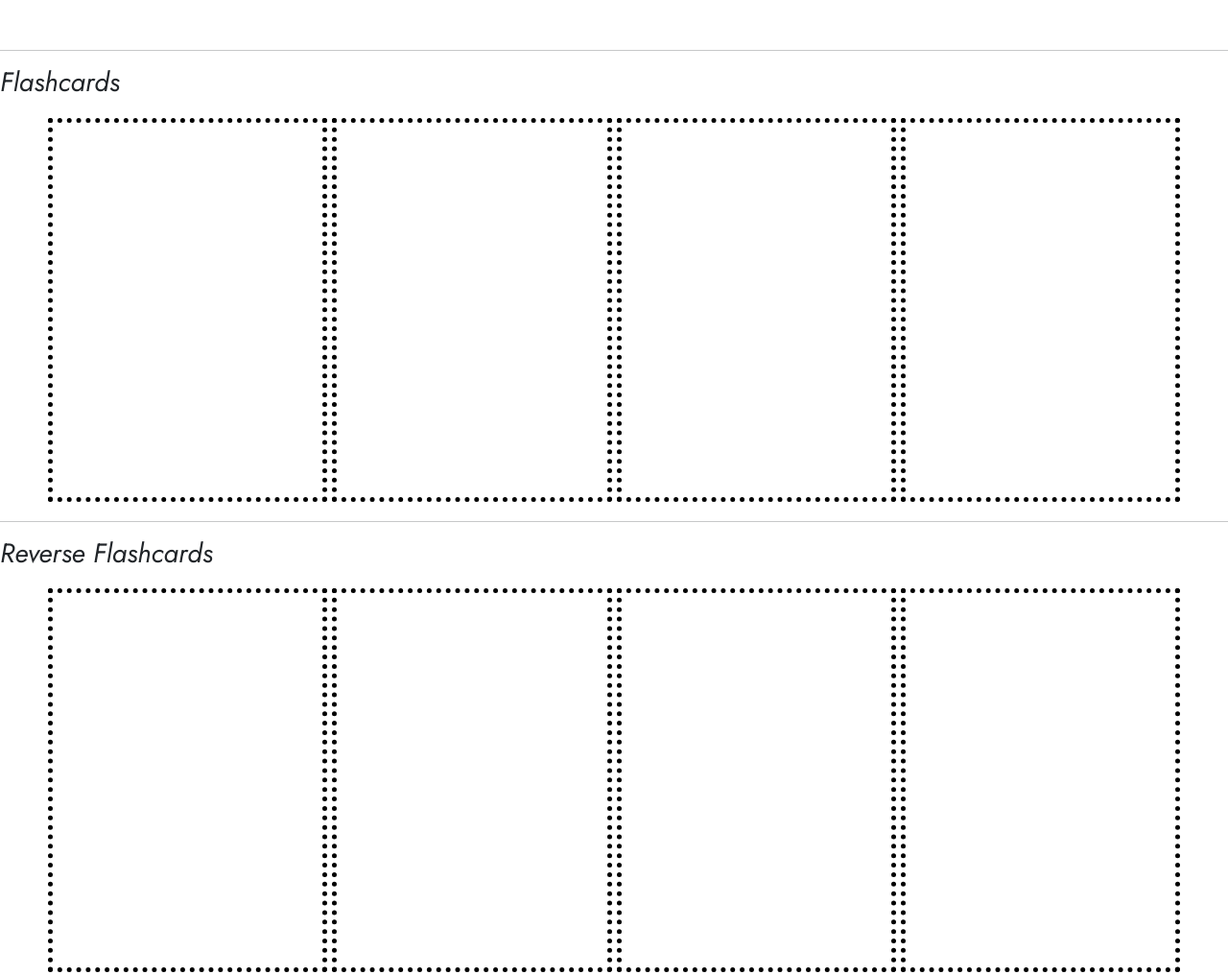
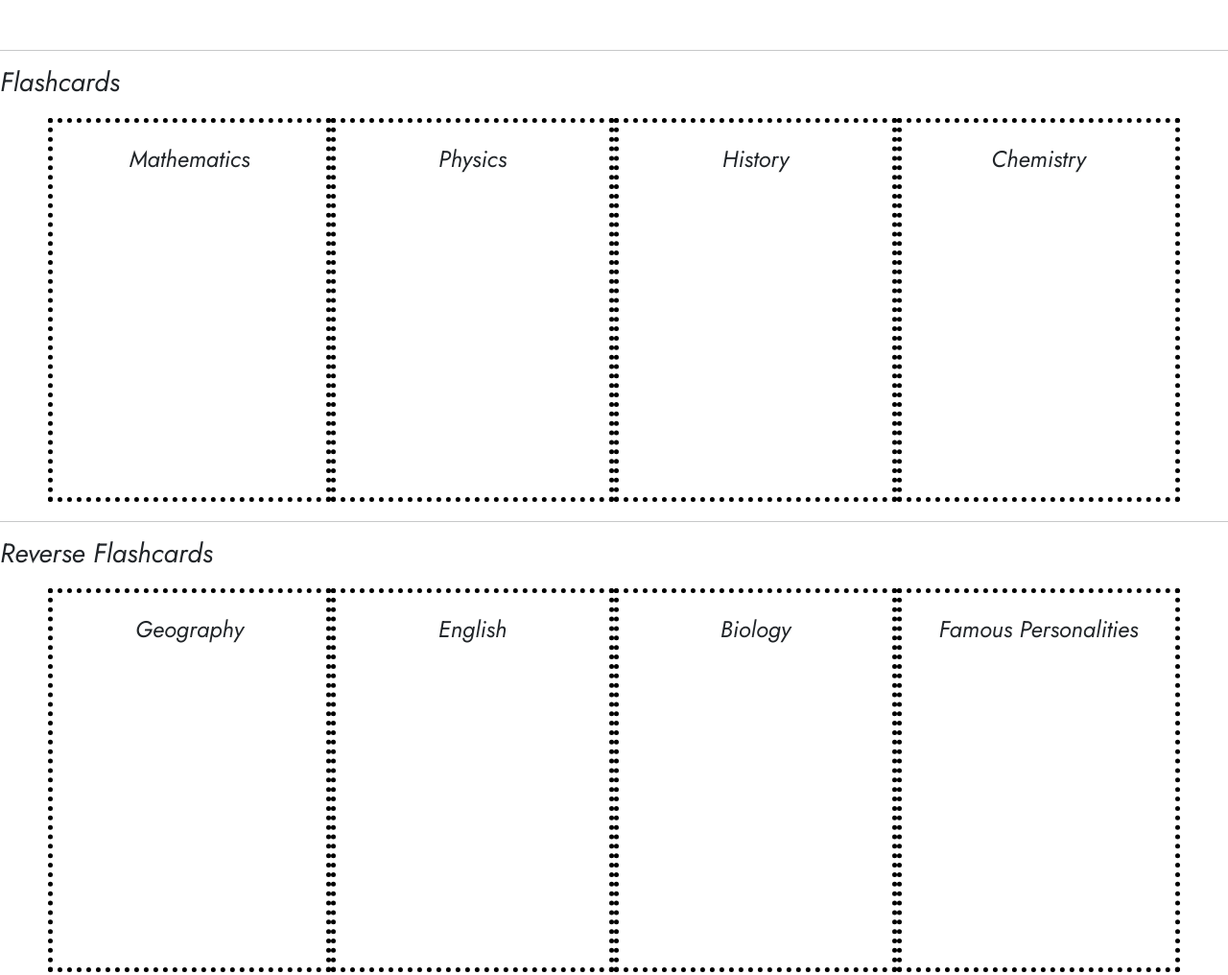
Before and after one commit to Tejas-Muralidhar/FlashcardLearningModel, a plain HTML site: page index.html in a window 1280 px wide. Shown: the part 540-1556 px from the top of the page at 96% size. Drawn offline with nearby package versions, Linux system fonts and the light colour scheme; a script that the page names is missing; files whose address does not match are found by name; a web font is replaced by a local one.

Commit message:
created flashcard.html .css .js files and sorted images folder

```diff
--- a/index.css
+++ b/index.css
@@ -7,6 +7,8 @@
     box-sizing: border-box;
     font-family: 'Jost', sans-serif;
 }
+/*Navbar styling*/
+
 #navbar-div{
     display: flex;
     justify-content: space-between;
@@ -24,7 +26,7 @@
 #searchbar{
     height:35px;
     margin-right: 5px;
-    border-radius: 7%;
+    border-radius: 5%;
     background-color: whitesmoke;
 }
 #search-button{
@@ -45,6 +47,9 @@
     font-size: 20px;
     background-color: whitesmoke;
 }
+
+/*Hero styling*/
+
 #imageAndText{
     display: flex;
     padding: 50px;
@@ -59,17 +64,20 @@
     display: flex;
     align-items: center;
 }
+
+/*Flashcard and Reverse flashcard styling*/
+
 #flashcard-section, #reverse-flashcard-section{
     margin: 20px 50px;
     display: flex;
     justify-content: space-evenly;
     align-items: center;
-    gap: 5px;
 }
 .flashcard-deck, .reverse-flashcard-deck{
     width: 300px;
     height: 400px;
     border: 5px dotted black; /*Change this later!*/
+    text-align: center;
 }
 #quiz{
     max-height: 200px;
@@ -82,7 +90,6 @@
     color: black;
     font-size: 20px;
 }
-
 .quiz-link:hover{
     font-size: 30px;
 }
--- a/index.html
+++ b/index.html
@@ -10,18 +10,17 @@
 </head>
 <body>
   <!-- Navbar -->
-    <div id="navbar">
         <div id="navbar-div">
           <a href="#" class="Logo"><b>CardTastic</b></a>
           <div id="about-search">
             <button id="about-button">About</button>
             <form role="search" id="form">
-              <input type="search" placeholder="Pick a topic!" aria-label="Search" id="searchbar">
+              <input type="search" placeholder=" Pick a topic!" aria-label="Search" id="searchbar">
               <button type="submit" id="search-button">Search</button>
             </form>
+          </div>
         </div>
-        </div>
-    </div>
+
     <!-- Hero -->
     <div class="Herocontainer">
         <div id="imageAndText">
@@ -41,19 +40,19 @@
     <div id="flashcard-section">
       <div class="flashcard-deck">
         <img src="" alt="" class="deck-image"> <!--Link topic image here-->
-        <h4> <!--Write topic name here--> </h4>
+        <h4> Mathematics </h4>
       </div>
       <div class="flashcard-deck">
         <img src="" alt="" class="deck-image"> <!--Link topic image here-->
-        <h4> <!--Write topic name here--> </h4>
+        <h4> Physics </h4>
       </div>
       <div class="flashcard-deck">
         <img src="" alt="" class="deck-image"> <!--Link topic image here-->
-        <h4> <!--Write topic name here--> </h4>
+        <h4> History </h4>
       </div>
       <div class="flashcard-deck">
         <img src="" alt="" class="deck-image"> <!--Link topic image here-->
-        <h4> <!--Write topic name here--> </h4>
+        <h4> Chemistry </h4>
       </div>
     </div>
 
@@ -64,19 +63,19 @@
     <div id="reverse-flashcard-section">
       <div class="reverse-flashcard-deck">
         <img src="" alt="" class="deck-image"> <!--Link topic image here-->
-        <h4> <!--Write topic name here--> </h4>
+        <h4> Geography</h4>
       </div>
       <div class="reverse-flashcard-deck">
         <img src=""> <!--Link topic image here-->
-        <h4> <!--Write topic name here--> </h4>
+        <h4> English </h4>
       </div>
       <div class="reverse-flashcard-deck">
         <img src="" alt="" class="deck-image"> <!--Link topic image here-->
-        <h4> <!--Write topic name here--> </h4>
+        <h4> Biology </h4>
       </div>
       <div class="reverse-flashcard-deck">
         <img src="" alt="" class="deck-image"> <!--Link topic image here-->
-        <h4> <!--Write topic name here--> </h4>
+        <h4> Famous Personalities </h4>
       </div>
     </div>
 
--- a/index.js
+++ /dev/null
@@ -1,3 +0,0 @@
-function clickme(){
-    console.log("Hello");
-}
```
Also changed, not shown: flashcard.css (added), flashcard.html (added), flashcard.js (added), images/Generic_Images/chemistry_flashcards.jpg (renamed from images/chemistry_flashcards.jpg), images/Generic_Images/woman_holding_flashcards.jpg (renamed from images/woman_holding_flashcards.jpg), images/Generic_Images/woman_holding_flashcards_2.jpg (renamed from images/woman_holding_flashcards_2.jpg), images/Generic_Images/woman_holding_flashcards_3.jpg (renamed from images/woman_holding_flashcards_3.jpg).
